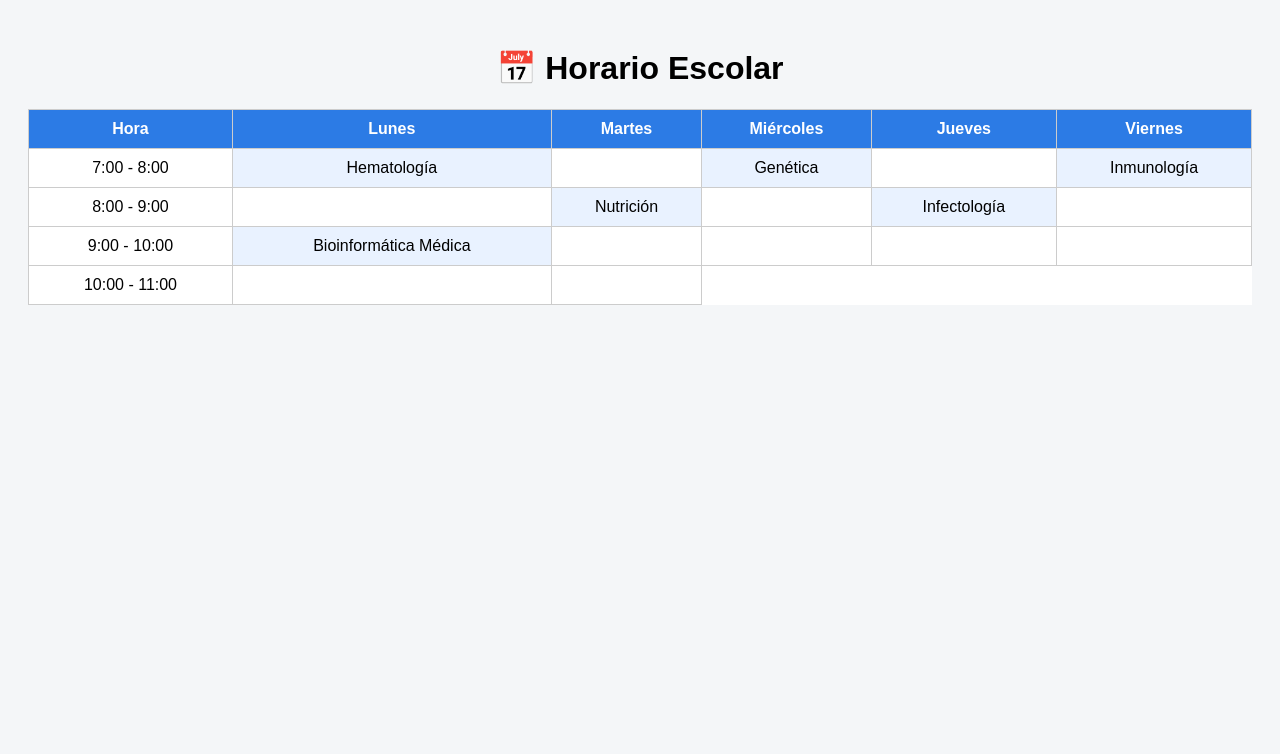
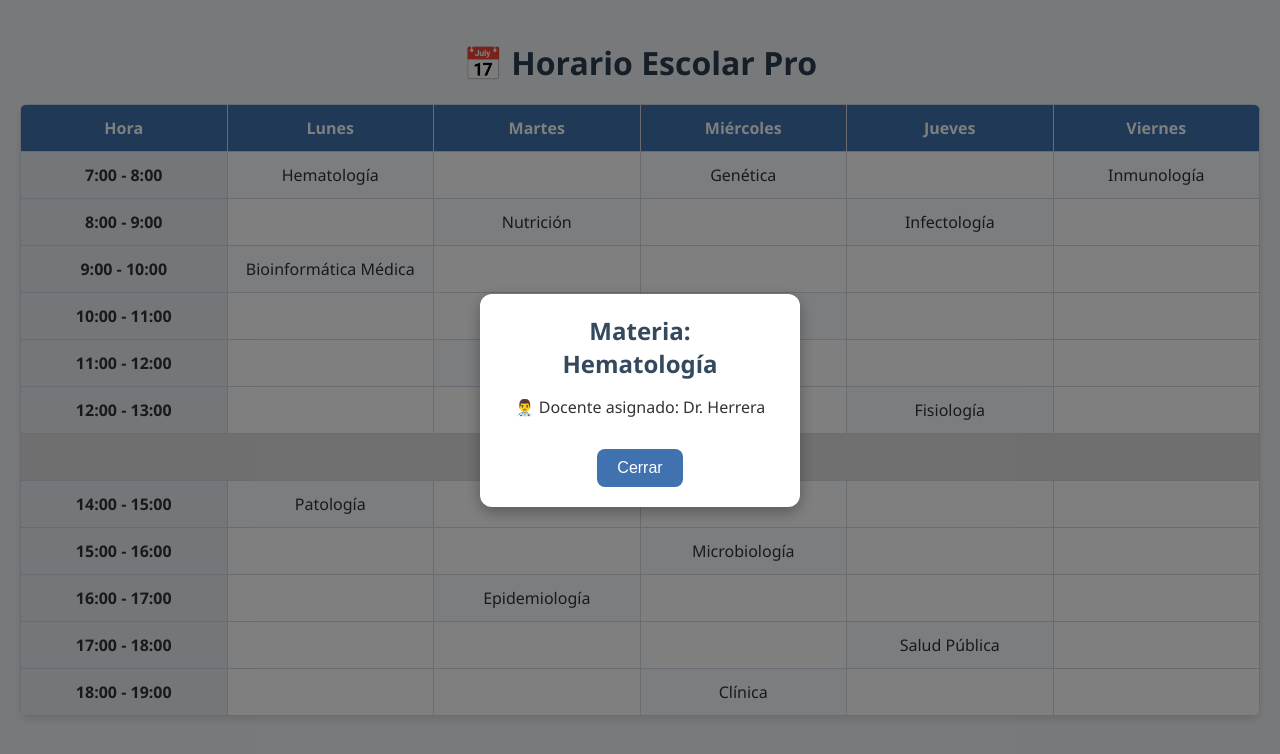
Before and after one commit to eliub229/horario-escolar-interactivo, a plain HTML site: page index.html in a window 1280 px wide. Both pictures are taken after a click on the element "Hematología". Drawn offline with Linux system fonts and the light colour scheme.

Commit message:
Update index.html

```diff
--- a/index.html
+++ b/index.html
@@ -1,51 +1,125 @@
 <!DOCTYPE html>
 <html lang="es">
 <head>
-  <meta charset="UTF-8">
-  <title>Horario Escolar Interactivo</title>
+  <meta charset="UTF-8" />
+  <meta name="viewport" content="width=device-width, initial-scale=1" />
+  <title>Horario Escolar Pro</title>
   <style>
+    /* Reset básico */
+    * {
+      box-sizing: border-box;
+    }
     body {
-      font-family: Arial, sans-serif;
-      background: #f4f6f8;
+      font-family: 'Segoe UI', Tahoma, Geneva, Verdana, sans-serif;
+      background-color: #f0f4f8;
+      margin: 0;
       padding: 20px;
+      color: #333;
     }
     h1 {
       text-align: center;
+      margin-bottom: 20px;
+      color: #2c3e50;
     }
     table {
+      width: 100%;
       border-collapse: collapse;
-      width: 100%;
-      background: #ffffff;
+      table-layout: fixed;
+      background: white;
+      box-shadow: 0 4px 8px rgb(0 0 0 / 0.1);
+      border-radius: 8px;
+      overflow: hidden;
     }
     th, td {
-      border: 1px solid #ccc;
-      padding: 10px;
+      border: 1px solid #d1d9e6;
+      padding: 12px 8px;
+      text-align: center;
+      vertical-align: middle;
+      user-select: none;
+    }
+    th {
+      background-color: #3f72af;
+      color: white;
+      font-weight: 600;
+      font-size: 1rem;
+    }
+    td.time {
+      background-color: #e9eff5;
+      font-weight: 600;
+      width: 90px;
+    }
+    td.class-cell {
+      background-color: #f7fbff;
+      cursor: pointer;
+      transition: background-color 0.3s ease;
+      position: relative;
+    }
+    td.class-cell:hover {
+      background-color: #c1d4ff;
+    }
+    /* Modal Styles */
+    .modal {
+      position: fixed;
+      top: 0; left: 0; right: 0; bottom: 0;
+      background: rgba(0,0,0,0.5);
+      display: none;
+      justify-content: center;
+      align-items: center;
+      z-index: 10;
+    }
+    .modal.active {
+      display: flex;
+    }
+    .modal-content {
+      background: white;
+      padding: 20px 30px;
+      border-radius: 12px;
+      max-width: 320px;
+      width: 90%;
+      box-shadow: 0 5px 15px rgba(0,0,0,0.3);
       text-align: center;
     }
-    th {
-      background: #2c7be5;
+    .modal-content h2 {
+      margin: 0 0 10px 0;
+      font-size: 1.5rem;
+      color: #34495e;
+    }
+    .modal-content button {
+      background-color: #3f72af;
       color: white;
+      border: none;
+      padding: 10px 20px;
+      margin-top: 15px;
+      border-radius: 8px;
+      cursor: pointer;
+      font-size: 1rem;
+      transition: background-color 0.3s ease;
     }
-    td.clase {
-      background: #e9f2ff;
-      cursor: pointer;
-      transition: background 0.2s;
+    .modal-content button:hover {
+      background-color: #2c3e50;
     }
-    td.clase:hover {
-      background: #cfe2ff;
+    /* Responsive */
+    @media (max-width: 600px) {
+      table {
+        font-size: 0.8rem;
       }
-    .nota {
-      margin-top: 15px;
-      text-align: center;
-      color: #555;
+      td.time {
+        width: 70px;
+        padding: 8px 4px;
+      }
+      .modal-content {
+        max-width: 90%;
+        padding: 15px 20px;
+      }
     }
   </style>
 </head>
 <body>
 
-<h1>📅 Horario Escolar</h1>
+<h1>📅 Horario Escolar Pro</h1>
 
 <table>
+  <thead>
     <tr>
       <th>Hora</th>
       <th>Lunes</th>
@@ -54,36 +128,137 @@
       <th>Jueves</th>
       <th>Viernes</th>
     </tr>
-
-  <tr>
-    <td>7:00 - 8:00</td>
-    <td class="clase" onclick="mostrarDocente('Dr. Herrera')">Hematología</td>
+  </thead>
+  <tbody>
+    <!-- Aquí empieza la generación de las horas -->
+    <!-- Desde 7:00 a 19:00 (12 horas) -->
+    <tr><td class="time">7:00 - 8:00</td>
+      <td class="class-cell" data-docente="Dr. Herrera">Hematología</td>
       <td></td>
-    <td class="clase" onclick="mostrarDocente('Dra. Rocha')">Genética</td>
+      <td class="class-cell" data-docente="Dra. Rocha">Genética</td>
       <td></td>
-    <td class="clase" onclick="mostrarDocente('Dr. Ernesto')">Inmunología</td>
+      <td class="class-cell" data-docente="Dr. Ernesto">Inmunología</td>
     </tr>
-
-  <tr>
-    <td>8:00 - 9:00</td>
+    <tr><td class="time">8:00 - 9:00</td>
       <td></td>
-    <td class="clase" onclick="mostrarDocente('Dr. López')">Nutrición</td>
+      <td class="class-cell" data-docente="Dr. López">Nutrición</td>
       <td></td>
-    <td class="clase" onclick="mostrarDocente('Dra. Martínez')">Infectología</td>
+      <td class="class-cell" data-docente="Dra. Martínez">Infectología</td>
       <td></td>
     </tr>
-
-  <tr>
-    <td>9:00 - 10:00</td>
-    <td class="clase" onclick="mostrarDocente('Dr. Sánchez')">Bioinformática Médica</td>
+    <tr><td class="time">9:00 - 10:00</td>
+      <td class="class-cell" data-docente="Dr. Sánchez">Bioinformática Médica</td>
       <td></td>
       <td></td>
       <td></td>
       <td></td>
     </tr>
-
-  <tr>
-    <td>10:00 - 11:00</td>
+    <tr><td class="time">10:00 - 11:00</td>
       <td></td>
       <td></td>
-    <td class="clase" onclick="mostrarDocen
+      <td class="class-cell" data-docente="Dr. Pérez">Clínica</td>
+      <td></td>
+      <td></td>
+    </tr>
+    <tr><td class="time">11:00 - 12:00</td>
+      <td></td>
+      <td class="class-cell" data-docente="Dr. Gómez">Farmacología</td>
+      <td></td>
+      <td></td>
+      <td></td>
+    </tr>
+    <tr><td class="time">12:00 - 13:00</td>
+      <td></td>
+      <td></td>
+      <td></td>
+      <td class="class-cell" data-docente="Dr. Ramírez">Fisiología</td>
+      <td></td>
+    </tr>
+    <tr><td class="time" colspan="6" style="background:#e0e0e0; font-weight:700; font-style: italic;">13:00 - 14:00 RECESO</td></tr>
+    <tr><td class="time">14:00 - 15:00</td>
+      <td class="class-cell" data-docente="Dr. Navarro">Patología</td>
+      <td></td>
+      <td></td>
+      <td></td>
+      <td></td>
+    </tr>
+    <tr><td class="time">15:00 - 16:00</td>
+      <td></td>
+      <td></td>
+      <td class="class-cell" data-docente="Dr. Torres">Microbiología</td>
+      <td></td>
+      <td></td>
+    </tr>
+    <tr><td class="time">16:00 - 17:00</td>
+      <td></td>
+      <td class="class-cell" data-docente="Dr. Flores">Epidemiología</td>
+      <td></td>
+      <td></td>
+      <td></td>
+    </tr>
+    <tr><td class="time">17:00 - 18:00</td>
+      <td></td>
+      <td></td>
+      <td></td>
+      <td class="class-cell" data-docente="Dr. Luna">Salud Pública</td>
+      <td></td>
+    </tr>
+    <tr><td class="time">18:00 - 19:00</td>
+      <td></td>
+      <td></td>
+      <td class="class-cell" data-docente="Dr. Pérez">Clínica</td>
+      <td></td>
+      <td></td>
+    </tr>
+  </tbody>
+</table>
+
+<!-- Modal -->
+<div class="modal" id="modal">
+  <div class="modal-content">
+    <h2 id="modal-title">Docente</h2>
+    <p id="modal-body"></p>
+    <button id="modal-close">Cerrar</button>
+  </div>
+</div>
+
+<script>
+  // Mostrar modal con el docente
+  const modal = document.getElementById('modal');
+  const modalTitle = document.getElementById('modal-title');
+  const modalBody = document.getElementById('modal-body');
+  const modalCloseBtn = document.getElementById('modal-close');
+
+  // Al hacer click en celda con clase
+  document.querySelectorAll('td.class-cell').forEach(cell => {
+    cell.addEventListener('click', () => {
+      const docente = cell.getAttribute('data-docente');
+      const materia = cell.textContent;
+      modalTitle.textContent = `Materia: ${materia}`;
+      modalBody.textContent = `👨‍⚕️ Docente asignado: ${docente}`;
+      modal.classList.add('active');
+    });
+  });
+
+  // Cerrar modal
+  modalCloseBtn.addEventListener('click', () => {
+    modal.classList.remove('active');
+  });
+
+  // Cerrar modal con clic fuera del contenido
+  modal.addEventListener('click', (e) => {
+    if(e.target === modal) {
+      modal.classList.remove('active');
+    }
+  });
+
+  // Cerrar modal con tecla ESC
+  window.addEventListener('keydown', e => {
+    if(e.key === 'Escape' && modal.classList.contains('active')) {
+      modal.classList.remove('active');
+    }
+  });
+</script>
+
+</body>
+</html>
```
Lines whose indentation alone changed are shown as unchanged.
